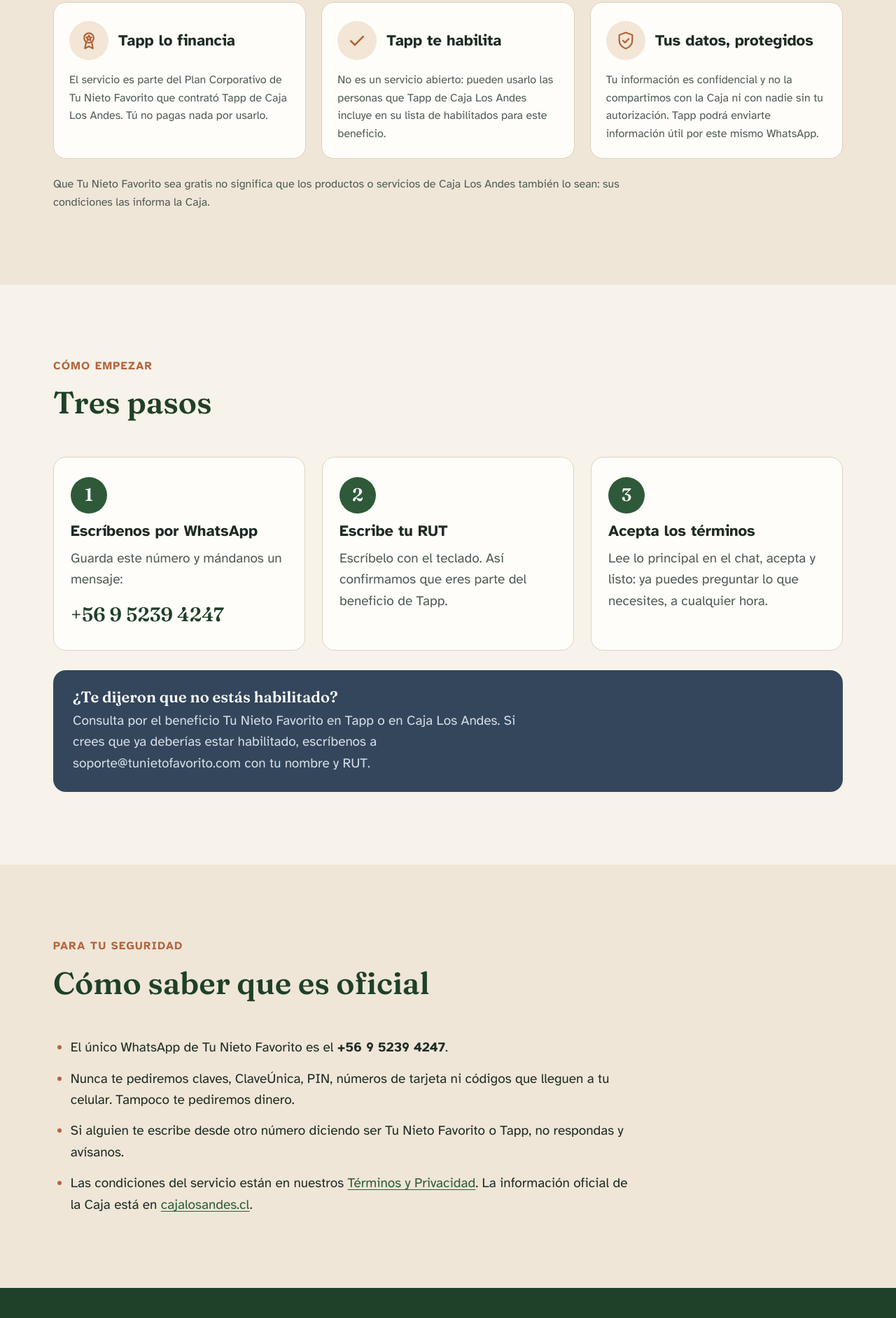
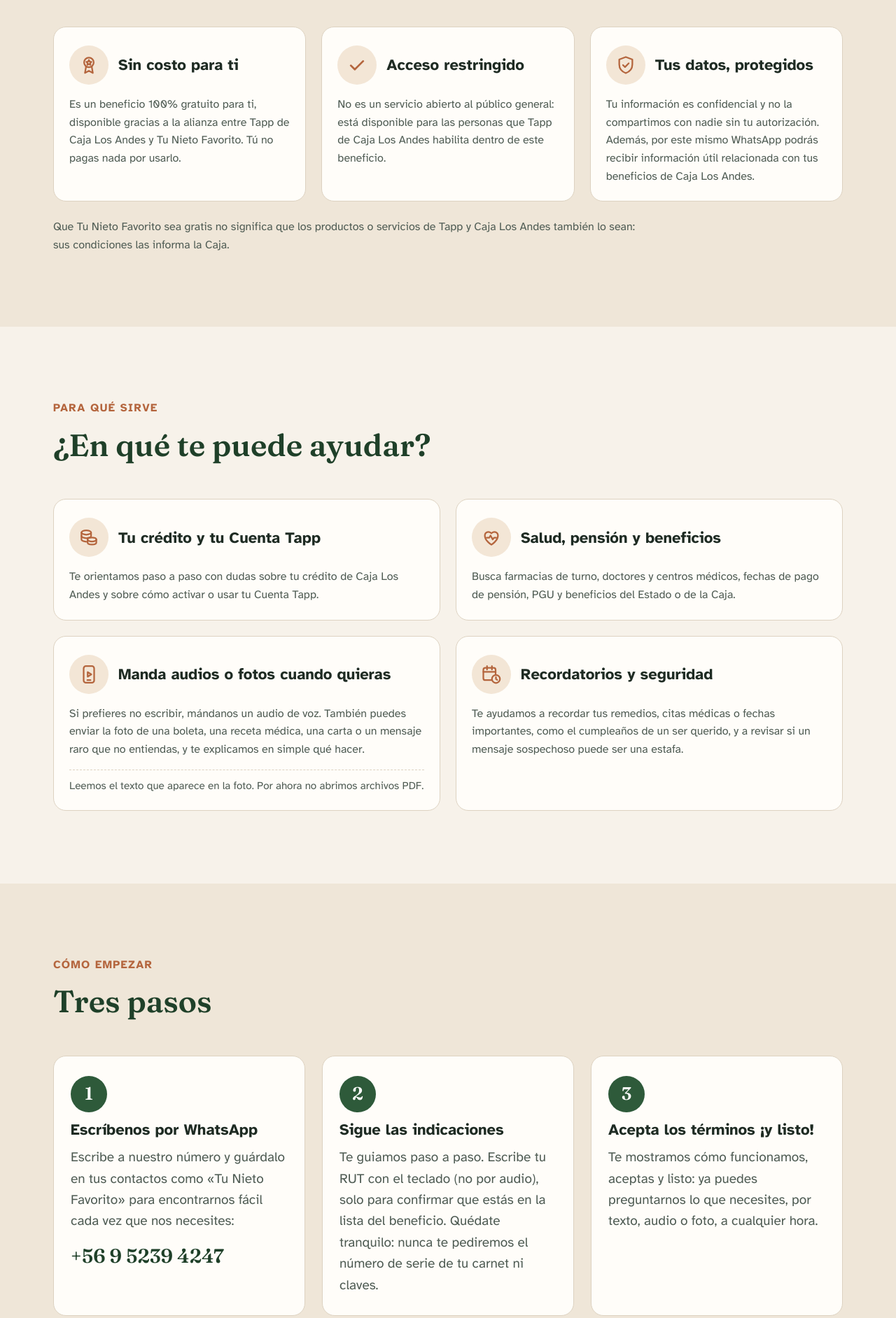
Before and after one commit to tomas-tnf/sitio-web, a plain HTML site: page tapp-cla/index.html in a window 1280 px wide. Shown: the part 887-2771 px from the top of the page at 70% size. Drawn offline with Linux system fonts and the light colour scheme.

Commit message:
Textos de Tomás en /tapp-cla, logo Tapp y fotos

```diff
--- a/assets/styles.css
+++ b/assets/styles.css
@@ -231,6 +231,7 @@ p { margin: 0; }
 .head-split .section-head { margin-bottom: 0; }
 .head-art { width: min(440px, 100%); height: auto; justify-self: center; }
 @media (max-width: 860px) { .head-split { grid-template-columns: 1fr; } .head-art { width: min(360px, 100%); } }
+
 /* Alianza */
 .ally-strip { margin-top: 28px; display: flex; flex-wrap: wrap; align-items: center; gap: 12px 18px; padding: 18px 22px; border-radius: var(--radius); background: var(--card); border: 1px solid var(--line); border-left: 5px solid var(--clay); }
 .ally-strip p { flex: 1 1 320px; min-width: 0; }
@@ -245,3 +246,9 @@ p { margin: 0; }
 .ally-note { margin-top: 24px; color: var(--muted); font-size: var(--step--1); max-width: 52rem; }
 .ally-list { max-width: 52rem; margin: 0; padding-left: 1.3em; display: grid; gap: 14px; }
 .ally-list li::marker { color: var(--clay); }
+.ally-partner-logo { height: 52px; width: auto; background: #fff; border: 1px solid var(--line); border-radius: 12px; padding: 8px 12px; }
+.pillars--2 { grid-template-columns: repeat(2, minmax(0, 1fr)); }
+@media (max-width: 640px) { .pillars--2 { grid-template-columns: 1fr; } .ally-partner-logo { height: 44px; } }
+.pillar p.ally-fine { font-size: .95rem; border-top: 1px dashed var(--line); padding-top: 10px; margin-top: auto; }
+.ally-lockup img.ally-partner-logo { width: auto; height: 56px; max-width: 100%; }
+@media (max-width: 640px) { .ally-lockup img.ally-partner-logo { height: 46px; } }
--- a/tapp-cla/index.html
+++ b/tapp-cla/index.html
@@ -5,13 +5,13 @@
 <meta name="viewport" content="width=device-width, initial-scale=1, viewport-fit=cover">
 <title>Alianza Tapp de Caja Los Andes | Tu Nieto Favorito</title>
 <meta name="claude:viewport-fit-sides" content="cover">
-<meta name="description" content="Tu Nieto Favorito es un beneficio gratuito de Tapp de Caja Los Andes para sus pensionados: qué significa la alianza, quién puede usarlo y cómo empezar.">
+<meta name="description" content="Tu Nieto Favorito es un beneficio gratuito de Tapp de Caja Los Andes: qué significa la alianza, en qué te ayuda, quién puede usarlo y cómo empezar.">
 <link rel="canonical" href="https://tunietofavorito.com/tapp-cla/">
 <meta property="og:type" content="website">
 <meta property="og:locale" content="es_CL">
 <meta property="og:site_name" content="Tu Nieto Favorito">
 <meta property="og:title" content="Alianza Tapp de Caja Los Andes | Tu Nieto Favorito">
-<meta property="og:description" content="Tu Nieto Favorito es un beneficio gratuito de Tapp de Caja Los Andes para sus pensionados: qué significa la alianza, quién puede usarlo y cómo empezar.">
+<meta property="og:description" content="Tu Nieto Favorito es un beneficio gratuito de Tapp de Caja Los Andes: qué significa la alianza, en qué te ayuda, quién puede usarlo y cómo empezar.">
 <meta property="og:url" content="https://tunietofavorito.com/tapp-cla/">
 <meta property="og:image" content="https://tunietofavorito.com/assets/og-image.jpg">
 <meta name="twitter:card" content="summary_large_image">
@@ -43,36 +43,46 @@
 
 <section class="page-hero ally-hero"><div class="wrap">
   <div class="ally-lockup" aria-label="Tu Nieto Favorito y Tapp de Caja Los Andes">
-    <img src="../assets/logo.png" alt="" width="64" height="64"><span>Tu Nieto Favorito</span><span class="ally-x" aria-hidden="true">+</span><span class="ally-partner">Tapp de Caja Los Andes</span>
+    <img src="../assets/logo.png" alt="" width="64" height="64"><span>Tu Nieto Favorito</span><span class="ally-x" aria-hidden="true">+</span><img class="ally-partner-logo" src="../assets/cla-tapp.svg" alt="Caja Los Andes | Tapp" width="260" height="50">
   </div>
   <h1>Un beneficio de Tapp de Caja Los Andes, <em>gratis para ti</em></h1>
-  <p>Tapp de Caja Los Andes se alió con Tu Nieto Favorito para que sus pensionados tengan un asistente por WhatsApp que los acompaña y orienta en el día a día. Tapp lo financia, así que para ti no tiene costo.</p>
+  <p>Tapp de Caja Los Andes y Tu Nieto Favorito se aliaron para brindarte este beneficio exclusivo sin costo para ti. Desde hoy podrás acceder a un asistente personal por WhatsApp que te acompaña, orienta y ayuda en tu día a día.</p>
   <div class="hero-actions"><a class="btn btn--primary" href="https://wa.me/56952394247?text=Hola%2C+quiero+usar+el+beneficio+de+Tapp+de+Caja+Los+Andes." target="_blank" rel="noopener"><svg viewBox="0 0 24 24" aria-hidden="true" fill="currentColor"><path d="M17.47 14.38c-.3-.15-1.76-.87-2.03-.97-.27-.1-.47-.15-.67.15-.2.3-.77.97-.94 1.16-.17.2-.35.22-.64.07-.3-.15-1.26-.46-2.39-1.47-.88-.79-1.48-1.76-1.65-2.06-.17-.3-.02-.46.13-.6.13-.14.3-.35.45-.52.15-.17.2-.3.3-.5.1-.2.05-.37-.03-.52-.07-.15-.67-1.61-.92-2.2-.24-.58-.49-.5-.67-.51h-.57c-.2 0-.52.07-.8.37-.27.3-1.04 1.02-1.04 2.48s1.07 2.88 1.21 3.07c.15.2 2.1 3.2 5.08 4.49.71.31 1.26.49 1.7.63.71.22 1.36.19 1.87.12.57-.09 1.76-.72 2-1.41.25-.7.25-1.29.18-1.41-.08-.13-.27-.2-.57-.35M12.05 21.79h-.01a9.87 9.87 0 0 1-5.03-1.38l-.36-.21-3.74.98 1-3.65-.24-.37a9.86 9.86 0 0 1-1.51-5.26c0-5.45 4.44-9.88 9.89-9.88 2.64 0 5.12 1.03 6.99 2.9a9.83 9.83 0 0 1 2.89 6.99c0 5.45-4.44 9.88-9.88 9.88m8.41-18.3A11.82 11.82 0 0 0 12.05 0C5.5 0 .16 5.34.16 11.89c0 2.1.55 4.14 1.59 5.95L.06 24l6.3-1.65a11.88 11.88 0 0 0 5.69 1.45h.01c6.55 0 11.89-5.34 11.89-11.89a11.82 11.82 0 0 0-3.48-8.41z"/></svg><span>Escribir por WhatsApp</span></a></div>
 </div></section>
 
 <section class="band band--alt"><div class="wrap">
   <div class="section-head"><span class="eyebrow">La alianza</span><h2>¿Qué significa?</h2></div>
   <div class="pillars">
-    <div class="pillar"><div class="pillar-head"><span class="icon"><svg viewBox="0 0 24 24" aria-hidden="true" fill="none" stroke="currentColor" stroke-width="1.8" stroke-linecap="round" stroke-linejoin="round"><circle cx="12" cy="9" r="5.5"/><path d="M8.8 13.6 7.5 21l4.5-2.4 4.5 2.4-1.3-7.4"/><path d="m12 6.2.9 1.8 2 .3-1.4 1.4.3 2-1.8-.9-1.8.9.3-2-1.4-1.4 2-.3z"/></svg></span><h3>Tapp lo financia</h3></div><p class="sub">El servicio es parte del Plan Corporativo de Tu Nieto Favorito que contrató Tapp de Caja Los Andes. Tú no pagas nada por usarlo.</p></div>
-    <div class="pillar"><div class="pillar-head"><span class="icon"><svg viewBox="0 0 24 24" aria-hidden="true" fill="none" stroke="currentColor" stroke-width="2.2" stroke-linecap="round" stroke-linejoin="round"><path d="m5 12.5 4.5 4.5L19 7.5"/></svg></span><h3>Tapp te habilita</h3></div><p class="sub">No es un servicio abierto: pueden usarlo las personas que Tapp de Caja Los Andes incluye en su lista de habilitados para este beneficio.</p></div>
-    <div class="pillar"><div class="pillar-head"><span class="icon"><svg viewBox="0 0 24 24" aria-hidden="true" fill="none" stroke="currentColor" stroke-width="1.8" stroke-linecap="round" stroke-linejoin="round"><path d="M12 2.8 4.5 5.6v5.6c0 4.8 3.2 8.4 7.5 10 4.3-1.6 7.5-5.2 7.5-10V5.6z"/><path d="m8.8 12 2.3 2.3 4.2-4.3"/></svg></span><h3>Tus datos, protegidos</h3></div><p class="sub">Tu información es confidencial y no la compartimos con la Caja ni con nadie sin tu autorización. Tapp podrá enviarte información útil por este mismo WhatsApp.</p></div>
+    <div class="pillar"><div class="pillar-head"><span class="icon"><svg viewBox="0 0 24 24" aria-hidden="true" fill="none" stroke="currentColor" stroke-width="1.8" stroke-linecap="round" stroke-linejoin="round"><circle cx="12" cy="9" r="5.5"/><path d="M8.8 13.6 7.5 21l4.5-2.4 4.5 2.4-1.3-7.4"/><path d="m12 6.2.9 1.8 2 .3-1.4 1.4.3 2-1.8-.9-1.8.9.3-2-1.4-1.4 2-.3z"/></svg></span><h3>Sin costo para ti</h3></div><p class="sub">Es un beneficio 100% gratuito para ti, disponible gracias a la alianza entre Tapp de Caja Los Andes y Tu Nieto Favorito. Tú no pagas nada por usarlo.</p></div>
+    <div class="pillar"><div class="pillar-head"><span class="icon"><svg viewBox="0 0 24 24" aria-hidden="true" fill="none" stroke="currentColor" stroke-width="2.2" stroke-linecap="round" stroke-linejoin="round"><path d="m5 12.5 4.5 4.5L19 7.5"/></svg></span><h3>Acceso restringido</h3></div><p class="sub">No es un servicio abierto al público general: está disponible para las personas que Tapp de Caja Los Andes habilita dentro de este beneficio.</p></div>
+    <div class="pillar"><div class="pillar-head"><span class="icon"><svg viewBox="0 0 24 24" aria-hidden="true" fill="none" stroke="currentColor" stroke-width="1.8" stroke-linecap="round" stroke-linejoin="round"><path d="M12 2.8 4.5 5.6v5.6c0 4.8 3.2 8.4 7.5 10 4.3-1.6 7.5-5.2 7.5-10V5.6z"/><path d="m8.8 12 2.3 2.3 4.2-4.3"/></svg></span><h3>Tus datos, protegidos</h3></div><p class="sub">Tu información es confidencial y no la compartimos con nadie sin tu autorización. Además, por este mismo WhatsApp podrás recibir información útil relacionada con tus beneficios de Caja Los Andes.</p></div>
   </div>
-  <p class="ally-note">Que Tu Nieto Favorito sea gratis no significa que los productos o servicios de Caja Los Andes también lo sean: sus condiciones las informa la Caja.</p>
+  <p class="ally-note">Que Tu Nieto Favorito sea gratis no significa que los productos o servicios de Tapp y Caja Los Andes también lo sean: sus condiciones las informa la Caja.</p>
 </div></section>
 
 <section class="band"><div class="wrap">
-  <div class="section-head"><span class="eyebrow">Cómo empezar</span><h2>Tres pasos</h2></div>
-  <ol class="steps">
-    <li><h3>Escríbenos por WhatsApp</h3><p>Guarda este número y mándanos un mensaje:</p><span class="phone-number">+56 9 5239 4247</span></li>
-    <li><h3>Escribe tu RUT</h3><p>Escríbelo con el teclado. Así confirmamos que eres parte del beneficio de Tapp.</p></li>
-    <li><h3>Acepta los términos</h3><p>Lee lo principal en el chat, acepta y listo: ya puedes preguntar lo que necesites, a cualquier hora.</p></li>
-  </ol>
-  <div class="callout">
-    <div><h3>¿Te dijeron que no estás habilitado?</h3><p>Consulta por el beneficio Tu Nieto Favorito en Tapp o en Caja Los Andes. Si crees que ya deberías estar habilitado, escríbenos a soporte@tunietofavorito.com con tu nombre y RUT.</p></div>
+  <div class="section-head"><span class="eyebrow">Para qué sirve</span><h2>¿En qué te puede ayudar?</h2></div>
+  <div class="pillars pillars--2">
+    <div class="pillar"><div class="pillar-head"><span class="icon"><svg viewBox="0 0 24 24" aria-hidden="true" fill="none" stroke="currentColor" stroke-width="1.8" stroke-linecap="round" stroke-linejoin="round"><ellipse cx="9" cy="6.5" rx="5.5" ry="2.5"/><path d="M3.5 6.5v4c0 1.4 2.5 2.5 5.5 2.5s5.5-1.1 5.5-2.5v-4"/><path d="M3.5 10.5v4c0 1.4 2.5 2.5 5.5 2.5"/><ellipse cx="15.5" cy="14.5" rx="5" ry="2.3"/><path d="M10.5 14.5v3.5c0 1.3 2.2 2.3 5 2.3s5-1 5-2.3v-3.5"/></svg></span><h3>Tu crédito y tu Cuenta Tapp</h3></div><p class="sub">Te orientamos paso a paso con dudas sobre tu crédito de Caja Los Andes y sobre cómo activar o usar tu Cuenta Tapp.</p></div>
+    <div class="pillar"><div class="pillar-head"><span class="icon"><svg viewBox="0 0 24 24" aria-hidden="true" fill="none" stroke="currentColor" stroke-width="1.8" stroke-linecap="round" stroke-linejoin="round"><path d="M12 20.5s-7.5-4.6-7.5-10.4A4.2 4.2 0 0 1 12 7.5a4.2 4.2 0 0 1 7.5 2.6c0 5.8-7.5 10.4-7.5 10.4z"/><path d="M6.5 12.5h3l1.5-2.5 2.5 4.5 1.5-2h2.5"/></svg></span><h3>Salud, pensión y beneficios</h3></div><p class="sub">Busca farmacias de turno, doctores y centros médicos, fechas de pago de pensión, PGU y beneficios del Estado o de la Caja.</p></div>
+    <div class="pillar"><div class="pillar-head"><span class="icon"><svg viewBox="0 0 24 24" aria-hidden="true" fill="none" stroke="currentColor" stroke-width="1.8" stroke-linecap="round" stroke-linejoin="round"><rect x="6" y="2.5" width="12" height="19" rx="2.6"/><path d="M10.6 9.4v5.2l4.2-2.6z"/><path d="M10.2 18.5h3.6"/></svg></span><h3>Manda audios o fotos cuando quieras</h3></div><p class="sub">Si prefieres no escribir, mándanos un audio de voz. También puedes enviar la foto de una boleta, una receta médica, una carta o un mensaje raro que no entiendas, y te explicamos en simple qué hacer.</p><p class="sub ally-fine">Leemos el texto que aparece en la foto. Por ahora no abrimos archivos PDF.</p></div>
+    <div class="pillar"><div class="pillar-head"><span class="icon"><svg viewBox="0 0 24 24" aria-hidden="true" fill="none" stroke="currentColor" stroke-width="1.8" stroke-linecap="round" stroke-linejoin="round"><rect x="2.8" y="4.5" width="14" height="14" rx="2.2"/><path d="M2.8 9h14M7 2.5v4M12.6 2.5v4"/><circle cx="17.2" cy="17.2" r="4.6" fill="#F3E6D6"/><path d="M17.2 15v2.3l1.5 1"/></svg></span><h3>Recordatorios y seguridad</h3></div><p class="sub">Te ayudamos a recordar tus remedios, citas médicas o fechas importantes, como el cumpleaños de un ser querido, y a revisar si un mensaje sospechoso puede ser una estafa.</p></div>
   </div>
 </div></section>
 
 <section class="band band--alt"><div class="wrap">
+  <div class="section-head"><span class="eyebrow">Cómo empezar</span><h2>Tres pasos</h2></div>
+  <ol class="steps">
+    <li><h3>Escríbenos por WhatsApp</h3><p>Escribe a nuestro número y guárdalo en tus contactos como «Tu Nieto Favorito» para encontrarnos fácil cada vez que nos necesites:</p><span class="phone-number">+56 9 5239 4247</span></li>
+    <li><h3>Sigue las indicaciones</h3><p>Te guiamos paso a paso. Escribe tu RUT con el teclado (no por audio), solo para confirmar que estás en la lista del beneficio. Quédate tranquilo: nunca te pediremos el número de serie de tu carnet ni claves.</p></li>
+    <li><h3>Acepta los términos ¡y listo!</h3><p>Te mostramos cómo funcionamos, aceptas y listo: ya puedes preguntarnos lo que necesites, por texto, audio o foto, a cualquier hora.</p></li>
+  </ol>
+  <div class="callout">
+    <div><h3>¿Aún no tienes acceso?</h3><p>Estamos habilitando este beneficio por etapas. Déjanos tus datos y trabajaremos para tratar de conseguir el beneficio gratis para ti: escríbenos por WhatsApp y responde «Sí, avísenme», o escríbenos a soporte@tunietofavorito.com con tu nombre y RUT, y nosotros lo gestionamos directamente.</p></div>
+  </div>
+</div></section>
+
+<section class="band"><div class="wrap">
   <div class="section-head"><span class="eyebrow">Para tu seguridad</span><h2>Cómo saber que es oficial</h2></div>
   <ul class="ally-list">
     <li>El único WhatsApp de Tu Nieto Favorito es el <strong>+56 9 5239 4247</strong>.</li>
@@ -104,7 +114,7 @@
     <p class="disclaimer">Tu Nieto Favorito es un servicio de orientación y ayuda digital independiente. Las respuestas entregadas tienen carácter informativo. No constituimos un asesor médico, legal ni financiero regulado.</p>
     <div class="legal">
       <strong>TU NIETO FAVORITO SpA | RUT: 78.475.448-0</strong>
-      <span>Domicilio: Calle Los Cactus N° 1558, Lo Barnechea, Santiago, Chile.</span>
+      <span>Lo Barnechea, Santiago, Chile.</span>
       <span>Contacto: <a href="mailto:soporte@tunietofavorito.com">soporte@tunietofavorito.com</a></span>
       <span>Canal Oficial WhatsApp: +56 9 5239 4247</span>
     </div>
```
Also changed, not shown: 404.html (+1 -1 lines), index.html (+1 -1 lines), preguntas/index.html (+2 -2 lines), terminos/index.html (+2 -2 lines), assets/cla-tapp.svg (added).
